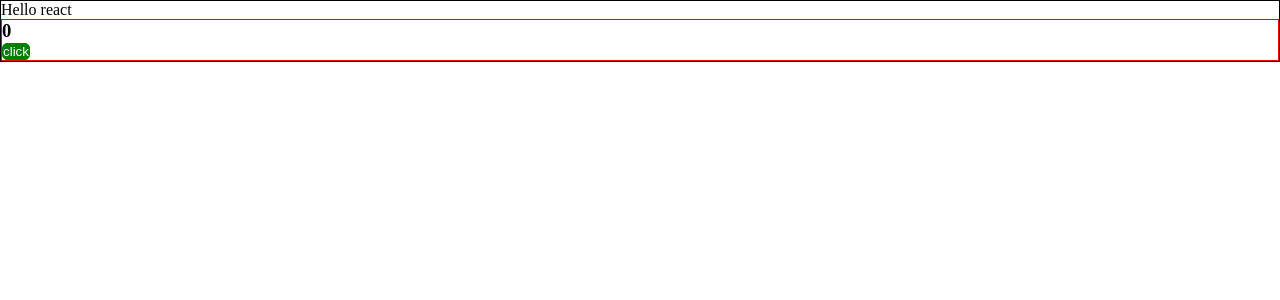
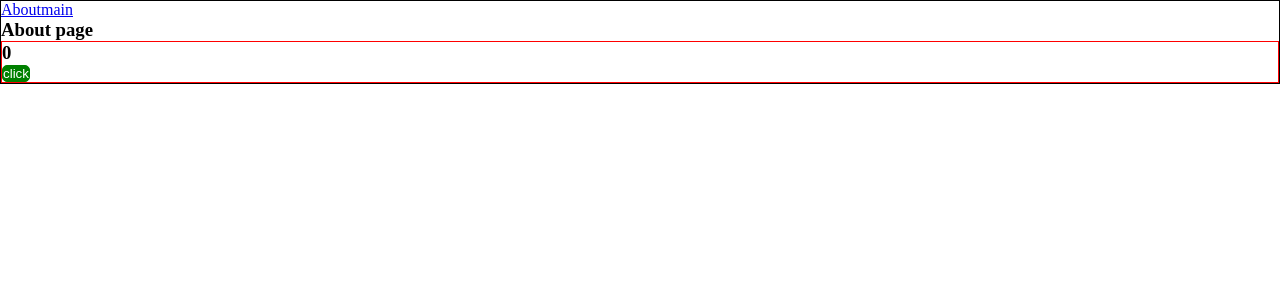
Before and after one commit to Sergey-Rimsha/react-webpack, a React app: page / in a window 1280 px wide. Shown: the top 300 px of the page. Built offline with nearby package versions, Linux system fonts and the light colour scheme.

Commit message:
#6 add react-router-dom

```diff
--- a/package.json
+++ b/package.json
@@ -32,6 +32,7 @@
   },
   "dependencies": {
     "react": "^18.3.1",
-    "react-dom": "^18.3.1"
+    "react-dom": "^18.3.1",
+    "react-router-dom": "^6.25.1"
   }
 }
--- a/src/app.tsx
+++ b/src/app.tsx
@@ -1,11 +1,11 @@
 import './app.scss'
-import {Counter} from "./components/counter/counter";
+import {RouterProvider} from "react-router-dom";
+import {router} from "./router";
 
 export const App = () => {
     return (
         <div className={'app'}>
-            <div>Hello react</div>
-            <Counter/>
+            <RouterProvider router={router} fallbackElement={<p>Loading...</p>} />
         </div>
     )
 }
--- /dev/null
+++ b/src/layout/layout-app.tsx
@@ -0,0 +1,14 @@
+import React from 'react';
+import {NavLink, Outlet} from "react-router-dom";
+
+export const LayoutApp = () => {
+    return (
+        <div>
+            <nav>
+                <NavLink to={'/'}>About</NavLink>
+                <NavLink to={'/main'}>main</NavLink>
+            </nav>
+            <Outlet/>
+        </div>
+    );
+};
--- /dev/null
+++ b/src/page/about-page.tsx
@@ -0,0 +1,10 @@
+import {Counter} from "../components/counter/counter";
+
+export const AboutPage = () => {
+    return (
+        <div>
+            <h3>About page</h3>
+            <Counter/>
+        </div>
+    );
+};
--- /dev/null
+++ b/src/page/main-page.tsx
@@ -0,0 +1,8 @@
+
+export const MainPage = () => {
+    return (
+        <div>
+            MainPage
+        </div>
+    );
+};
--- /dev/null
+++ b/src/router.tsx
@@ -0,0 +1,25 @@
+import {createBrowserRouter,} from "react-router-dom";
+import {LayoutApp} from "./layout/layout-app";
+
+export const router = createBrowserRouter([
+    {
+        path: '/',
+        element: <LayoutApp/>,
+        children: [
+            {
+                path: "/",
+                async lazy() {
+                    let {AboutPage} = await import('./page/about-page');
+                    return {Component: AboutPage}
+                }
+            },
+            {
+                path: '/main',
+                async lazy() {
+                    let {MainPage} = await import('./page/main-page');
+                    return {Component: MainPage}
+                }
+            }
+        ]
+    }
+]);
```
Also changed, not shown: 3 other files (tests, documents, lock files or other folders).
